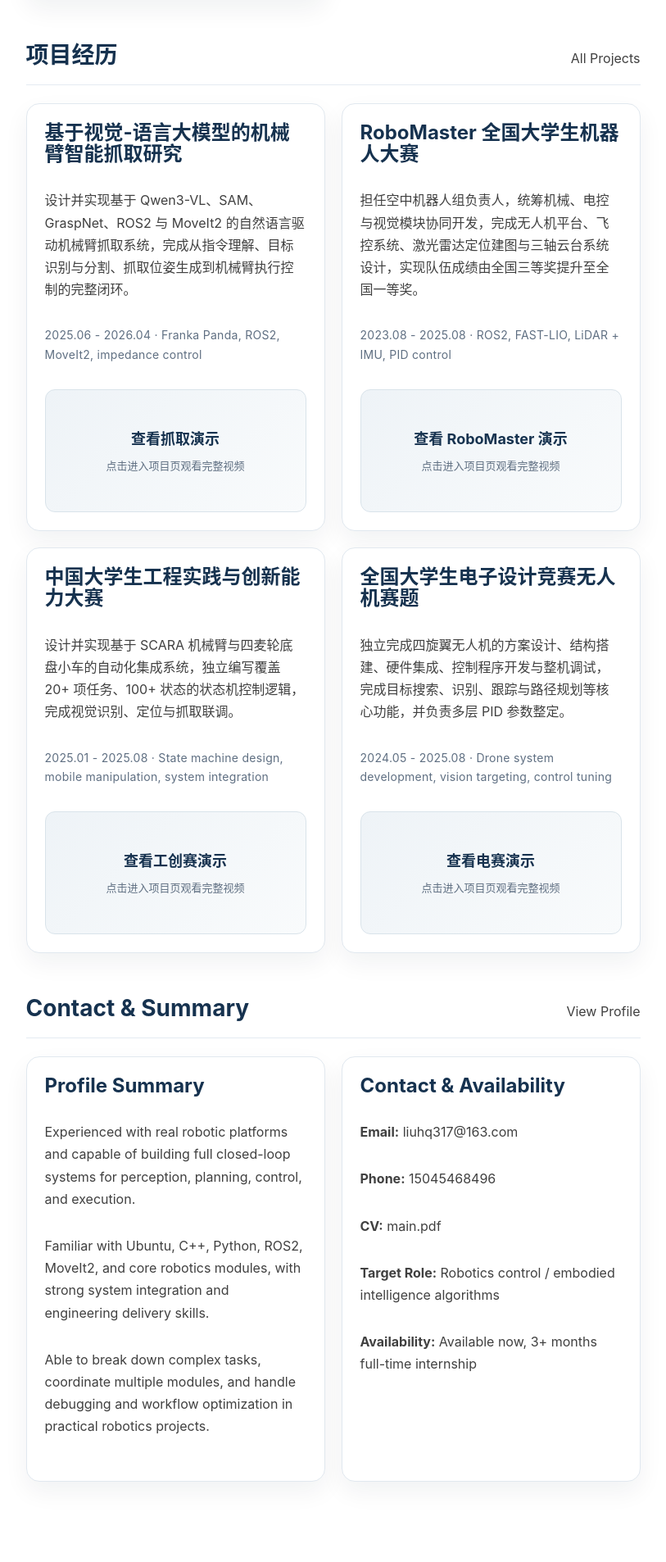
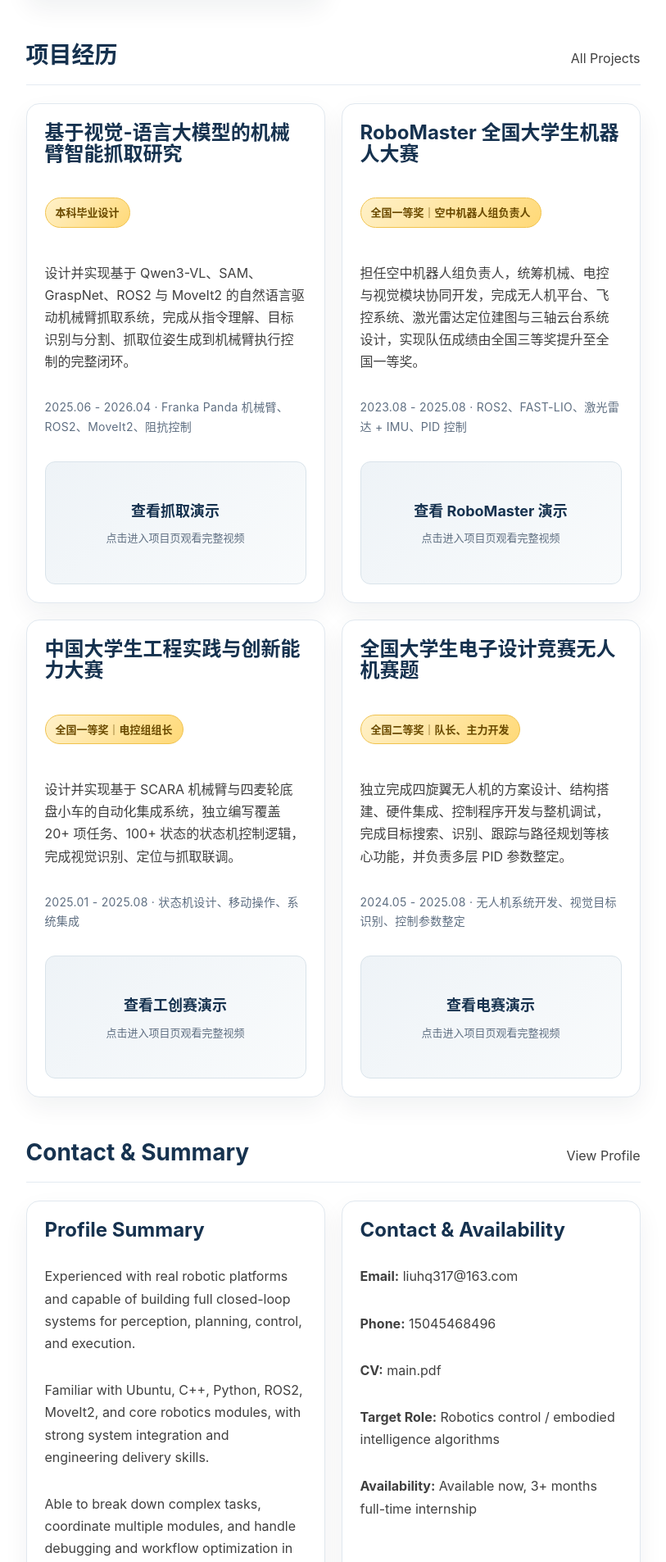
Before and after one commit to huaqLiu/huaqLiu.github.io, a Jekyll site: the page built from index.html, in a window 1280 px wide. Shown: the part 2778-4684 px from the top of the page at 82% size, without its empty margins (136-949 px from the left). Built offline with Jekyll 4.4.1, drawn with Linux system fonts in a browser that asks for light colours; nearby versions of some CDN libraries; the list of posts is cut into pages by our own code; comment, search, counter and statistics services are not loaded.

Commit message:
更改奖项

```diff
--- a/_data/academic.yml
+++ b/_data/academic.yml
@@ -80,11 +80,13 @@ awards:
 projects:
   - name_zh: "基于视觉-语言大模型的机械臂智能抓取研究"
     name_en: "Vision-Language-Model-Based Intelligent Robotic Grasping"
+    award_zh: "本科毕业设计"
+    award_en: "Undergraduate Thesis Project"
     description_zh: "设计并实现基于 Qwen3-VL、SAM、GraspNet、ROS2 与 MoveIt2 的自然语言驱动机械臂抓取系统，完成从指令理解、目标识别与分割、抓取位姿生成到机械臂执行控制的完整闭环。"
     description_en: "Built a language-driven robotic grasping system based on Qwen3-VL, SAM, GraspNet, ROS2, and MoveIt2, covering instruction understanding, object recognition and segmentation, grasp pose generation, and robotic execution in a full closed loop."
     period_zh: "2025.06 - 2026.04"
     period_en: "Jun 2025 - Apr 2026"
-    related_publication: "Franka Panda, ROS2, MoveIt2, impedance control"
+    related_publication: "Franka Panda 机械臂、ROS2、MoveIt2、阻抗控制"
     video: "/毕业设计抓取视频.mp4"
     anchor: "grasping"
     preview_label_zh: "查看抓取演示"
@@ -92,11 +94,13 @@ projects:
     featured: true
   - name_zh: "RoboMaster 全国大学生机器人大赛"
     name_en: "RoboMaster National Collegiate Robot Competition"
+    award_zh: "全国一等奖｜空中机器人组负责人"
+    award_en: "National First Prize | Aerial Robotics Lead"
     description_zh: "担任空中机器人组负责人，统筹机械、电控与视觉模块协同开发，完成无人机平台、飞控系统、激光雷达定位建图与三轴云台系统设计，实现队伍成绩由全国三等奖提升至全国一等奖。"
     description_en: "Led the aerial robotics team and coordinated mechanical, electrical, and vision modules. Delivered the UAV platform, flight control stack, LiDAR-based localization and mapping, and a three-axis gimbal system, helping the team improve from national third prize to first prize."
     period_zh: "2023.08 - 2025.08"
     period_en: "Aug 2023 - Aug 2025"
-    related_publication: "ROS2, FAST-LIO, LiDAR + IMU, PID control"
+    related_publication: "ROS2、FAST-LIO、激光雷达 + IMU、PID 控制"
     video: "/Robomaster.mp4"
     anchor: "robomaster"
     preview_label_zh: "查看 RoboMaster 演示"
@@ -104,11 +108,13 @@ projects:
     featured: true
   - name_zh: "中国大学生工程实践与创新能力大赛"
     name_en: "China Engineering Practice and Innovation Competition"
+    award_zh: "全国一等奖｜电控组组长"
+    award_en: "National First Prize | Electrical Team Lead"
     description_zh: "设计并实现基于 SCARA 机械臂与四麦轮底盘小车的自动化集成系统，独立编写覆盖 20+ 项任务、100+ 状态的状态机控制逻辑，完成视觉识别、定位与抓取联调。"
     description_en: "Designed an integrated automation system based on a SCARA arm and a four-mecanum-wheel mobile platform, and independently implemented a full state machine covering 20+ tasks and 100+ states for coordinated perception and manipulation."
     period_zh: "2025.01 - 2025.08"
     period_en: "Jan 2025 - Aug 2025"
-    related_publication: "State machine design, mobile manipulation, system integration"
+    related_publication: "状态机设计、移动操作、系统集成"
     video: "/工创赛.mp4"
     anchor: "gongchuangsai"
     preview_label_zh: "查看工创赛演示"
@@ -116,11 +122,13 @@ projects:
     featured: true
   - name_zh: "全国大学生电子设计竞赛无人机赛题"
     name_en: "National Undergraduate Electronic Design Contest - UAV Track"
+    award_zh: "全国二等奖｜队长、主力开发"
+    award_en: "National Second Prize | Team Leader and Core Developer"
     description_zh: "独立完成四旋翼无人机的方案设计、结构搭建、硬件集成、控制程序开发与整机调试，完成目标搜索、识别、跟踪与路径规划等核心功能，并负责多层 PID 参数整定。"
     description_en: "Independently completed the full workflow for a quadrotor UAV, including system design, structural build, hardware integration, control software, and end-to-end tuning, with target search, recognition, tracking, path planning, and multi-loop PID calibration."
     period_zh: "2024.05 - 2025.08"
     period_en: "May 2024 - Aug 2025"
-    related_publication: "Drone system development, vision targeting, control tuning"
+    related_publication: "无人机系统开发、视觉目标识别、控制参数整定"
     video: "/电赛.mp4"
     anchor: "diansai"
     preview_label_zh: "查看电赛演示"
--- a/css/hux-blog.css
+++ b/css/hux-blog.css
@@ -1830,6 +1830,17 @@ img::-moz-selection {
   color: #16324f;
   margin-top: 0;
 }
+.academic-award-badge {
+  background: linear-gradient(135deg, #fff1c9, #ffd977);
+  border: 1px solid #f0c24d;
+  border-radius: 999px;
+  color: #6b4b00;
+  display: inline-flex;
+  font-size: 13px;
+  font-weight: 700;
+  margin-bottom: 12px;
+  padding: 6px 12px;
+}
 .academic-card-inline {
   margin-bottom: 20px;
 }
--- a/index.html
+++ b/index.html
@@ -101,6 +101,7 @@ no-catalog: true
       {% for item in projects %}
       <article class="academic-card">
         <h3>{{ item.name_zh }}</h3>
+        <p class="academic-award-badge">{{ item.award_zh }}</p>
         <p>{{ item.description_zh }}</p>
         <p class="academic-meta">{{ item.period_zh }} · {{ item.related_publication }}</p>
         {% if item.video %}
--- a/research.html
+++ b/research.html
@@ -45,6 +45,7 @@ no-catalog: true
     {% for item in academic.projects %}
     <article class="academic-card academic-card-inline" id="{{ item.anchor }}">
       <h3>{{ item.name_zh }}</h3>
+      <p class="academic-award-badge">{{ item.award_zh }}</p>
       <p class="academic-card-meta">{{ item.period_zh }}</p>
       <p>{{ item.description_zh }}</p>
       <p class="academic-meta">技术点：{{ item.related_publication }}</p>
@@ -97,6 +98,7 @@ no-catalog: true
     {% for item in academic.projects %}
     <article class="academic-card academic-card-inline" id="{{ item.anchor }}">
       <h3>{{ item.name_en }}</h3>
+      <p class="academic-award-badge">{{ item.award_en }}</p>
       <p class="academic-card-meta">{{ item.period_en }}</p>
       <p>{{ item.description_en }}</p>
       <p class="academic-meta">Technical focus: {{ item.related_publication }}</p>
```
